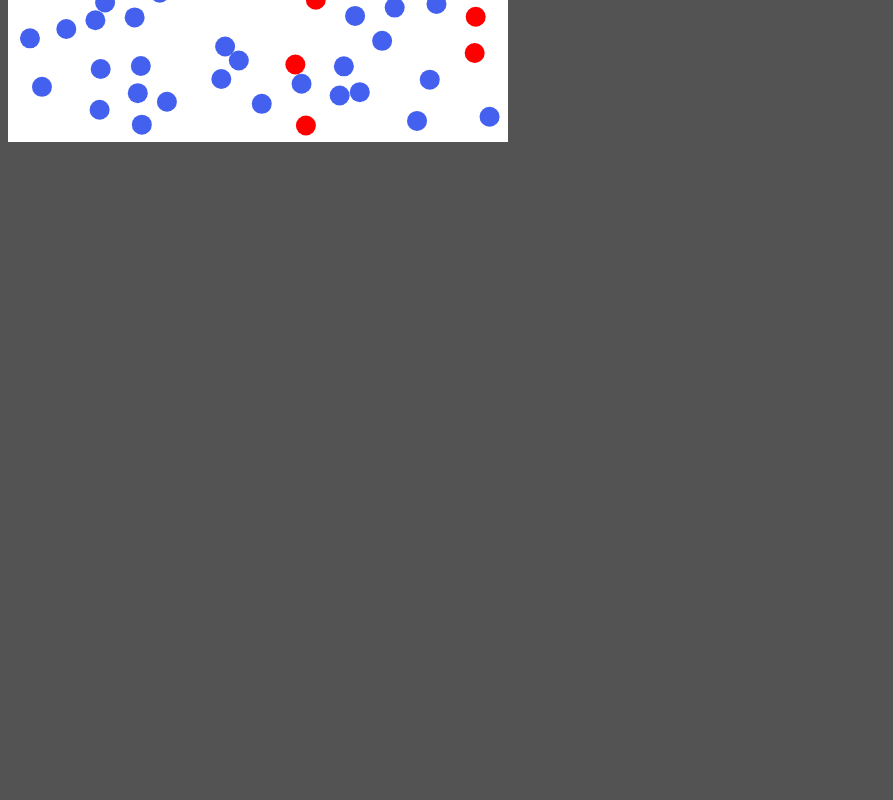
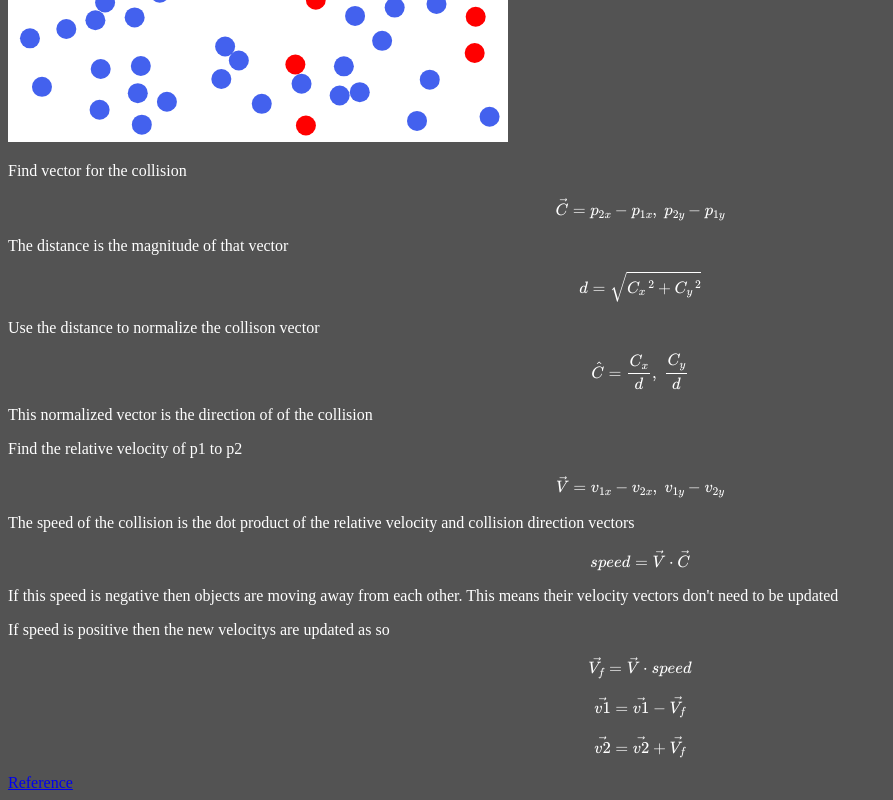
Before and after one commit to Adamv27/physics, a plain HTML site: page index.html in a window 1280 px wide. Shown: the part 366-1166 px from the top of the page, without its empty margins (0-893 px from the left). Before the commit the page ends 800 px from the top, so only its background shows below. Drawn offline with nearby package versions, Linux system fonts and the light colour scheme; some packages are replaced by stand-ins of ours.

Commit message:
Add writeup on math behind collisions

```diff
--- a/index.html
+++ b/index.html
@@ -8,7 +8,24 @@
   </head>
   <body>
     <canvas id="particle-collision"></canvas>
-    <!-- <p><span class="math display">\[y = \frac{a}{b} + c^2 + d\]</span></p> -->
+    <p>Find vector for the collision</p>
+    <p><span class="math display">\[\vec{C} = p_{2x} - p_{1x},\; p_{2y} - p_{1y}\]</span></p>
+    <p>The distance is the magnitude of that vector</p>
+    <p><span class="math display">\[d = \sqrt{C_{x}\,^2 + C_{y}\,^2}\]</span></p>
+    <p>Use the distance to normalize the collison vector</p>
+    <p><span class="math display">\[\hat{C} = \frac{C_{x}}{d},\; \frac{C_{y}}{d}\]</span></p>
+    <p>This normalized vector is the direction of of the collision</p>
+    <p>Find the relative velocity of p1 to p2</p>
+    <p><span class="math display">\[\vec{V} = v_{1x} - v_{2x},\; v_{1y} - v_{2y}\]</span></p>
+    <p>The speed of the collision is the dot product of the relative velocity and collision direction vectors</p>
+    <p><span class="math display">\[ speed = \vec{V} \cdot \vec{C} \]</span></p>
+    <p>If this speed is negative then objects are moving away from each other. This means their velocity vectors don't need to be updated</p>
+    <p>If speed is positive then the new velocitys are updated as so</p>
+    <p><span class="math display">\[ \vec{V_{f}}= \vec{V} \cdot speed \]</span></p>
+    <p><span class="math display">\[ \vec{v1} = \vec{v1} - \vec{V_{f}}\]</span></p>
+    <p><span class="math display">\[ \vec{v2} = \vec{v2} + \vec{V_{f}}\]</span></p>
+    <a href="https://spicyyoghurt.com/tutorials/html5-javascript-game-development/collision-detection-physics">Reference</a>
+
 
     <script src="src/util.js" type="module"></script>
     <script src="src/particle.js" type="module"></script>
--- a/style.css
+++ b/style.css
@@ -2,6 +2,6 @@ body {
   background-color: #535353;
 }
 
-.math {
+p {
   color: white;
 }
```
